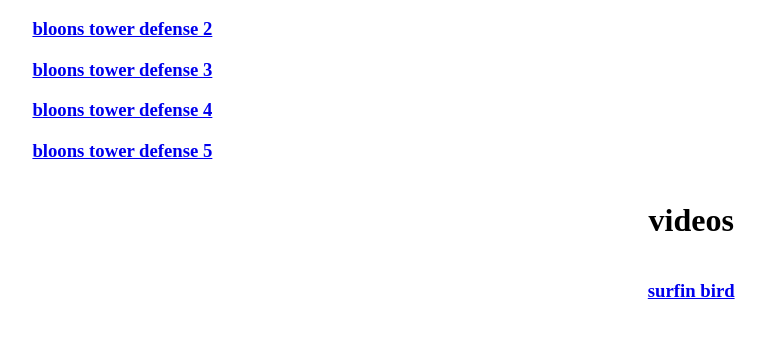
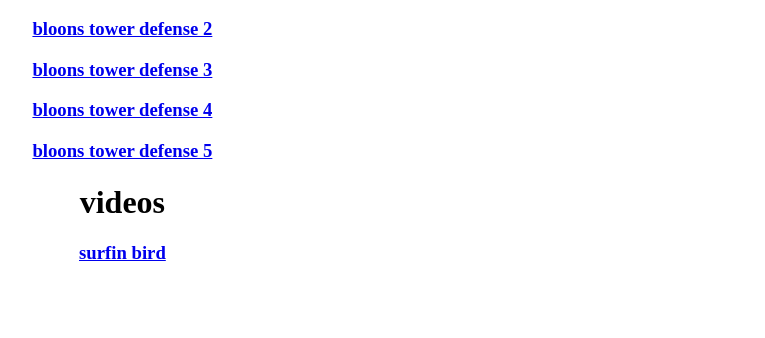
Before and after one commit to Fisher37566/fisher37566.github.io, a PHP site: page / in a window 1280 px wide. Shown: the part 252-590 px from the top of the page, without its empty margins (170-935 px from the left). Run offline with PHP 8.4, Linux system fonts and the light colour scheme.

Commit message:
Update style.css

```diff
--- a/style.css
+++ b/style.css
@@ -4,16 +4,13 @@
   width: 45%;
   text-align:center;
   padding:0;
-  left:auto;
-  margin-right:45%;
+  left:0;
   }
 .videos {
-  z-index:1;
+  z-index:2;
   top:0;
   width: 45%;
   text-align:center;
   padding:0;
-  right:auto;
-  margin-left:45%;
-  float:left;
+  right:0;
   }
```
